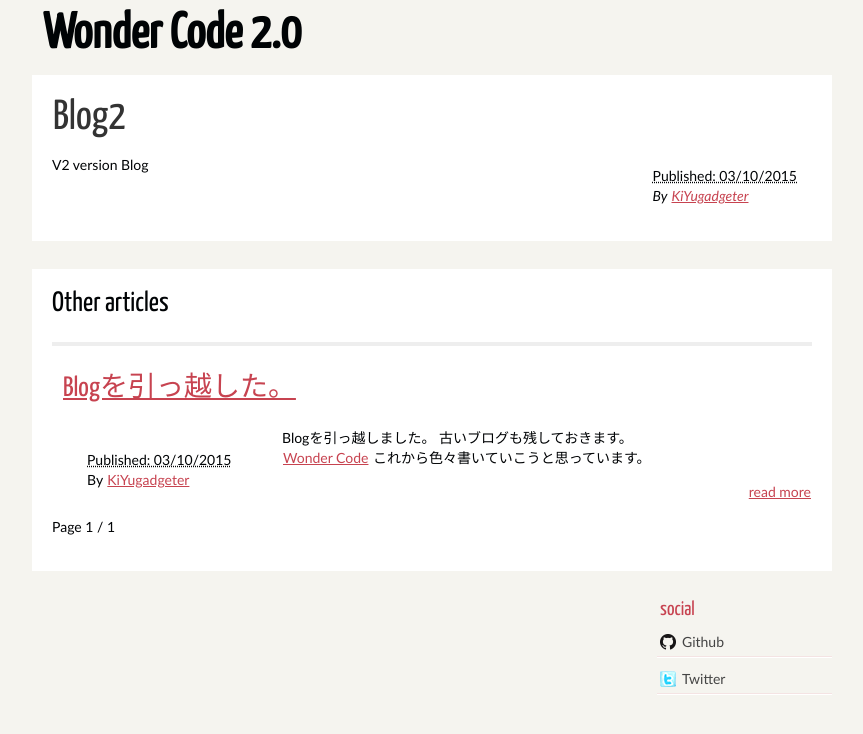
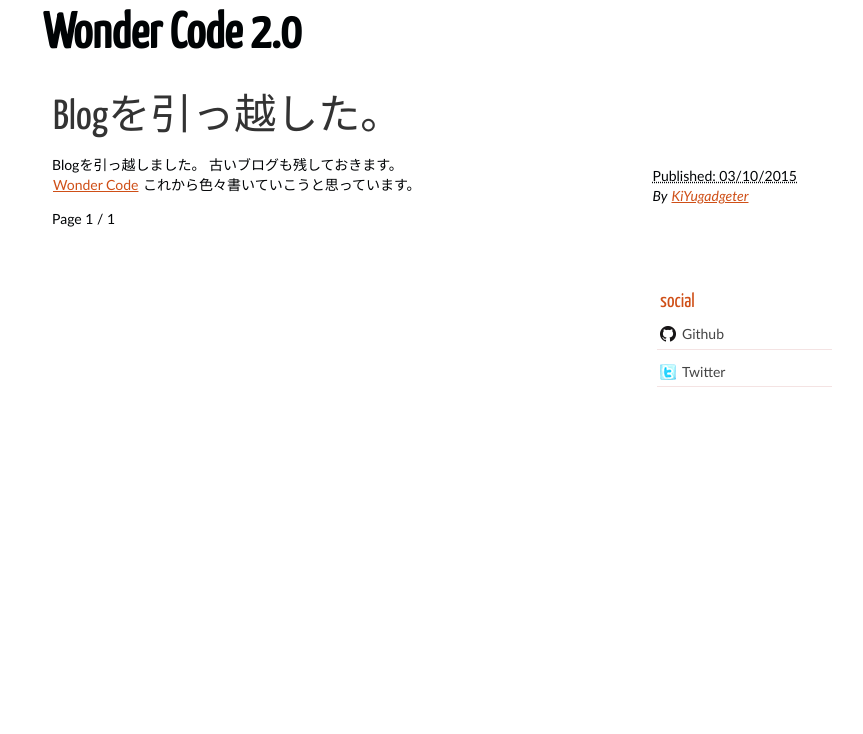
Before and after one commit to KiYugadgeter/blog, a plain HTML site: page author/kiyugadgeter.html in a window 1280 px wide. Shown: the whole page, without its empty margins (208-1071 px from the left). Drawn offline with Linux system fonts and the light colour scheme.

Commit message:
change css

```diff
--- a/author/kiyugadgeter.html
+++ b/author/kiyugadgeter.html
@@ -18,7 +18,7 @@
 
             <aside id="featured" class="body">
                 <article>
-                    <h1 class="entry-title"><a href="http://kiyugadgeter.github.io/blog/posts/blog2.html">Blog2</a></h1>
+                    <h1 class="entry-title"><a href="http://kiyugadgeter.github.io/blog/posts/blogwoyin-tsuyue-shita.html">Blogを引っ越した。</a></h1>
 <footer class="post-info">
         <abbr class="published" title="2015-03-10T22:20:00+09:00">
                 Published: 03/10/2015
@@ -28,41 +28,14 @@
                 By                         <a class="url fn" href="http://kiyugadgeter.github.io/blog/author/kiyugadgeter.html">KiYugadgeter</a>
         </address>
 
-</footer><!-- /.post-info --><p>V2 version Blog</p>                </article>
-            </aside><!-- /#featured -->
-                <section id="content" class="body">
-                    <h1>Other articles</h1>
-                    <hr />
-                    <ol id="posts-list" class="hfeed">
-
-            <li><article class="hentry">
-                <header>
-                    <h1><a href="http://kiyugadgeter.github.io/blog/posts/blogwoyin-tsuyue-shita.html" rel="bookmark"
-                           title="Permalink to Blogを引っ越した。">Blogを引っ越した。</a></h1>
-                </header>
-
-                <div class="entry-content">
-<footer class="post-info">
-        <abbr class="published" title="2015-03-10T22:20:00+09:00">
-                Published: 03/10/2015
-        </abbr>
-
-        <address class="vcard author">
-                By                         <a class="url fn" href="http://kiyugadgeter.github.io/blog/author/kiyugadgeter.html">KiYugadgeter</a>
-        </address>
-
-</footer><!-- /.post-info -->                <p>Blogを引っ越しました。
+</footer><!-- /.post-info --><p>Blogを引っ越しました。
 古いブログも残しておきます。<br />
 <a href="http://k-yuya.hatenablog.com/">Wonder Code</a>
-これから色々書いていこうと思っています。</p>
-                <a class="readmore" href="http://kiyugadgeter.github.io/blog/posts/blogwoyin-tsuyue-shita.html">read more</a>
-                </div><!-- /.entry-content -->
-            </article></li>
-                </ol><!-- /#posts-list -->
+これから色々書いていこうと思っています。</p>                </article>
 <p class="paginator">
     Page 1 / 1
 </p>
-                </section><!-- /#content -->
+            </aside><!-- /#featured -->
         <section id="extras" class="body">
                 <div class="social">
                         <h2>social</h2>
--- a/feeds/all.atom.xml
+++ b/feeds/all.atom.xml
@@ -1,5 +1,5 @@
 <?xml version="1.0" encoding="utf-8"?>
-<feed xmlns="http://www.w3.org/2005/Atom"><title>Wonder Code 2.0</title><link href="http://kiyugadgeter.github.io/blog/" rel="alternate"></link><link href="http://kiyugadgeter.github.io/blog/feeds/all.atom.xml" rel="self"></link><id>http://kiyugadgeter.github.io/blog/</id><updated>2015-03-10T22:20:00+09:00</updated><entry><title>Blog2</title><link href="http://kiyugadgeter.github.io/blog/posts/blog2.html" rel="alternate"></link><updated>2015-03-10T22:20:00+09:00</updated><author><name>KiYugadgeter</name></author><id>tag:kiyugadgeter.github.io,2015-03-10:blog/posts/blog2.html</id><summary type="html">&lt;p&gt;V2 version Blog&lt;/p&gt;</summary></entry><entry><title>Blogを引っ越した。</title><link href="http://kiyugadgeter.github.io/blog/posts/blogwoyin-tsuyue-shita.html" rel="alternate"></link><updated>2015-03-10T22:20:00+09:00</updated><author><name>KiYugadgeter</name></author><id>tag:kiyugadgeter.github.io,2015-03-10:blog/posts/blogwoyin-tsuyue-shita.html</id><summary type="html">&lt;p&gt;Blogを引っ越しました。
+<feed xmlns="http://www.w3.org/2005/Atom"><title>Wonder Code 2.0</title><link href="http://kiyugadgeter.github.io/blog/" rel="alternate"></link><link href="http://kiyugadgeter.github.io/blog/feeds/all.atom.xml" rel="self"></link><id>http://kiyugadgeter.github.io/blog/</id><updated>2015-03-10T22:20:00+09:00</updated><entry><title>Blogを引っ越した。</title><link href="http://kiyugadgeter.github.io/blog/posts/blogwoyin-tsuyue-shita.html" rel="alternate"></link><updated>2015-03-10T22:20:00+09:00</updated><author><name>KiYugadgeter</name></author><id>tag:kiyugadgeter.github.io,2015-03-10:blog/posts/blogwoyin-tsuyue-shita.html</id><summary type="html">&lt;p&gt;Blogを引っ越しました。
 古いブログも残しておきます。&lt;br /&gt;
 &lt;a href="http://k-yuya.hatenablog.com/"&gt;Wonder Code&lt;/a&gt;
 これから色々書いていこうと思っています。&lt;/p&gt;</summary></entry></feed>
--- a/feeds/misc.atom.xml
+++ b/feeds/misc.atom.xml
@@ -1,5 +1,5 @@
 <?xml version="1.0" encoding="utf-8"?>
-<feed xmlns="http://www.w3.org/2005/Atom"><title>Wonder Code 2.0</title><link href="http://kiyugadgeter.github.io/blog/" rel="alternate"></link><link href="http://kiyugadgeter.github.io/blog/feeds/misc.atom.xml" rel="self"></link><id>http://kiyugadgeter.github.io/blog/</id><updated>2015-03-10T22:20:00+09:00</updated><entry><title>Blog2</title><link href="http://kiyugadgeter.github.io/blog/posts/blog2.html" rel="alternate"></link><updated>2015-03-10T22:20:00+09:00</updated><author><name>KiYugadgeter</name></author><id>tag:kiyugadgeter.github.io,2015-03-10:blog/posts/blog2.html</id><summary type="html">&lt;p&gt;V2 version Blog&lt;/p&gt;</summary></entry><entry><title>Blogを引っ越した。</title><link href="http://kiyugadgeter.github.io/blog/posts/blogwoyin-tsuyue-shita.html" rel="alternate"></link><updated>2015-03-10T22:20:00+09:00</updated><author><name>KiYugadgeter</name></author><id>tag:kiyugadgeter.github.io,2015-03-10:blog/posts/blogwoyin-tsuyue-shita.html</id><summary type="html">&lt;p&gt;Blogを引っ越しました。
+<feed xmlns="http://www.w3.org/2005/Atom"><title>Wonder Code 2.0</title><link href="http://kiyugadgeter.github.io/blog/" rel="alternate"></link><link href="http://kiyugadgeter.github.io/blog/feeds/misc.atom.xml" rel="self"></link><id>http://kiyugadgeter.github.io/blog/</id><updated>2015-03-10T22:20:00+09:00</updated><entry><title>Blogを引っ越した。</title><link href="http://kiyugadgeter.github.io/blog/posts/blogwoyin-tsuyue-shita.html" rel="alternate"></link><updated>2015-03-10T22:20:00+09:00</updated><author><name>KiYugadgeter</name></author><id>tag:kiyugadgeter.github.io,2015-03-10:blog/posts/blogwoyin-tsuyue-shita.html</id><summary type="html">&lt;p&gt;Blogを引っ越しました。
 古いブログも残しておきます。&lt;br /&gt;
 &lt;a href="http://k-yuya.hatenablog.com/"&gt;Wonder Code&lt;/a&gt;
 これから色々書いていこうと思っています。&lt;/p&gt;</summary></entry></feed>
--- a/theme/css/main.css
+++ b/theme/css/main.css
@@ -17,7 +17,7 @@
 /***** Global *****/
 /* Body */
 body {
-    background: #F5F4EF;
+    background: #FFFFFF;
     color: #000305;
     font-size: 87.5%; /* Base font size: 14px */
     font-family: 'Trebuchet MS', Trebuchet, 'Lucida Sans Unicode', 'Lucida Grande', 'Lucida Sans', Arial, sans-serif;
@@ -50,12 +50,12 @@ hr { border: 2px solid #EEEEEE; }
 a {outline: 0;}
 a img {border: 0px; text-decoration: none;}
 a:link, a:visited {
-	color: #C74350;
+	color: #CF4F17;
 	padding: 0 1px;
 	text-decoration: underline;
 }
 a:hover, a:active {
-	background-color: #C74350;
+	background-color: #CF4F17;
 	color: #fff;
 	text-decoration: none;
 	text-shadow: 1px 1px 1px #333;
@@ -169,7 +169,7 @@ img.left, figure.left {float: left; margin: 0 2em 2em 0;}
 	}
 	#banner h1 a:hover, #banner h1 a:active {
 		background: none;
-		color: #C74350;
+		color: #CF4F17;
 		text-shadow: none;
 	}
 
@@ -263,7 +263,7 @@ img.left, figure.left {float: left; margin: 0 2em 2em 0;}
 #extras ul {list-style: none; margin: 0;}
 #extras li {border-bottom: 1px solid #fff;}
 #extras h2 {
-	color: #C74350;
+	color: #CF4F17;
 	font-size: 1.429em;
 	margin-bottom: .25em;
 	padding: 0 3px;
```
Also changed, not shown: archives.html (+0 -2 lines), authors.html (+1 -1 lines), category/misc.html (+4 -31 lines), index.html (+4 -31 lines), posts/blog2.html (deleted, +0 -55 lines).
